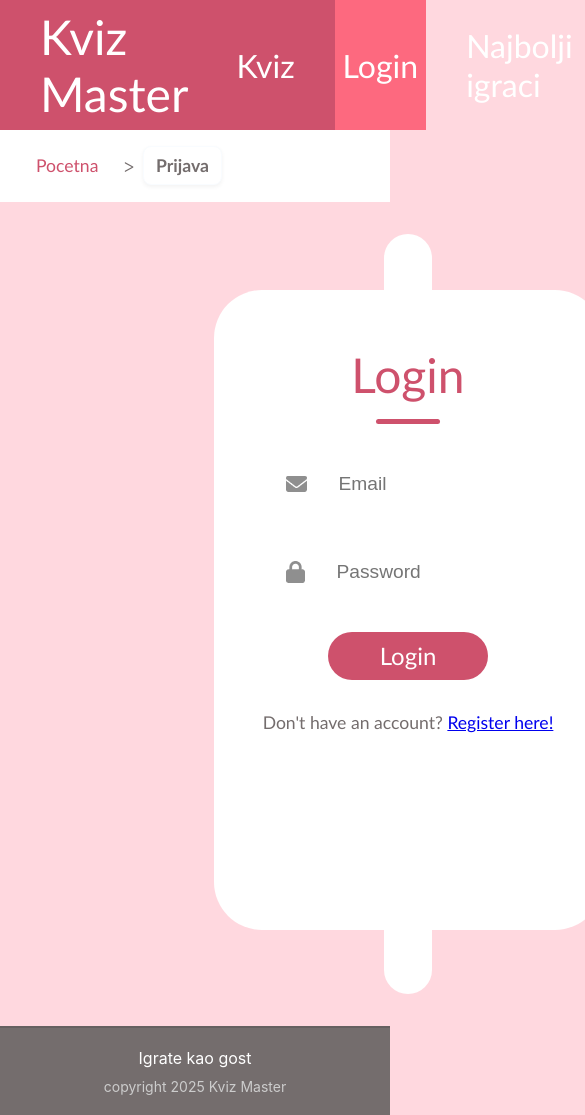
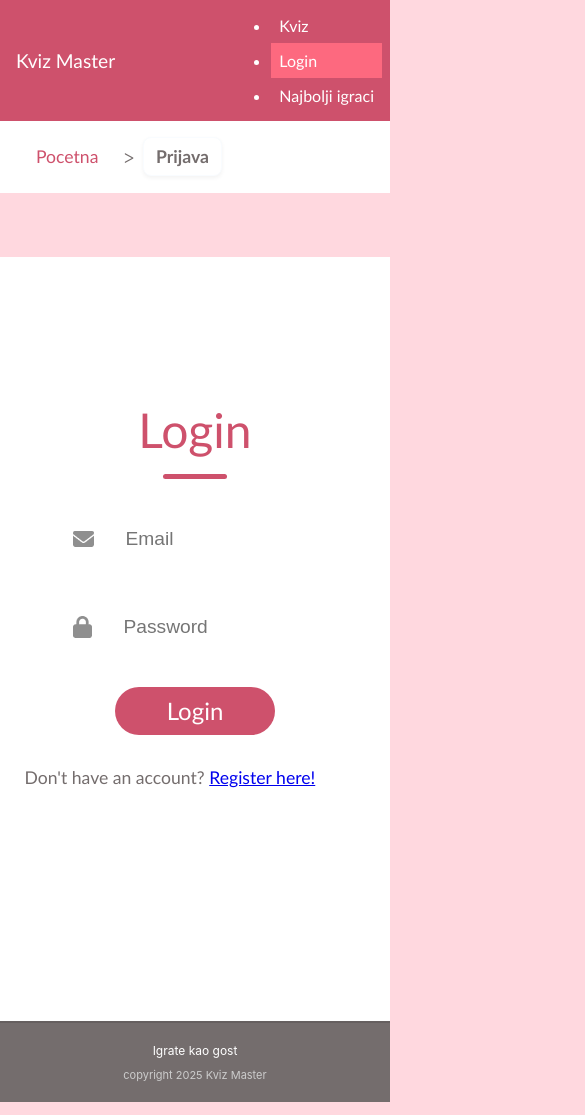
Before and after one commit to elab-development/internet-tehnologije-2024-projekat-appigricazaucenjewebtehn, a React (Create React App) app in the folder frontend-react/react-game/: page /login in a window 390 px wide. Shown: the whole page, 585 px wide, since content can reach past the window. Built offline with nearby package versions, Linux system fonts and the light colour scheme.

Commit message:
update global styles

```diff
--- a/frontend-react/react-game/src/styles.css
+++ b/frontend-react/react-game/src/styles.css
@@ -1,40 +1,38 @@
-*{
+* {
   box-sizing: border-box;
   margin: 0;
   padding: 0;
 }
 
-body{
+body {
   margin: 0;
   background-color: rgb(255, 216, 223);
 }
 
-.container{
-    margin: 2rem;
-    margin-left: 24rem;
-    margin-right: 24rem;
-    border-radius: 3rem;
-    text-align: center;
-    min-height: 40rem;
+.container {
+  min-height: calc(100vh - 200px);
 }
 
-.site-title{
+.site-title {
   font-size: 3rem;
+  white-space: nowrap;
 }
 
-.nav{
+.nav {
   background-color: rgb(206, 81, 108);
   color: white;
   display: flex;
   justify-content: space-between;
-    align-items: stretch;
+  align-items: center;
   position: sticky;
+  top: 0;
+  z-index: 1000;
   gap: 2rem;
   padding: 0 2rem;
-    font-family: 'Gill Sans', 'Gill Sans MT', Calibri, 'Trebuchet MS', sans-serif;
+  font-family: "Gill Sans", "Gill Sans MT", Calibri, "Trebuchet MS", sans-serif;
 }
 
-.nav ul{
+.nav-menu {
   padding: 0;
   margin: 0;
   list-style: none;
@@ -43,21 +41,52 @@ body{
   font-size: 2rem;
 }
 
-.nav a{
+.nav a {
   color: inherit;
   text-decoration: none;
   height: 100%;
   display: flex;
   align-items: center;
-    padding: .5rem;
+  padding: 0.5rem;
 }
 
-.nav li.active{
-    background-color:rgb(253, 105, 127);
+.nav li.active {
+  background-color: rgb(253, 105, 127);
 }
 
-.nav li:hover{
-    background-color:rgb(255, 143, 158);
+.nav li:hover {
+  background-color: rgb(255, 143, 158);
+}
+
+.hamburger {
+  display: none;
+  flex-direction: column;
+  background: none;
+  border: none;
+  cursor: pointer;
+  padding: 0;
+  z-index: 1001;
+}
+
+.hamburger span {
+  width: 25px;
+  height: 3px;
+  background-color: white;
+  margin: 3px 0;
+  transition: all 0.3s ease;
+  border-radius: 3px;
+}
+
+.hamburger.active span:nth-child(1) {
+  transform: rotate(45deg) translate(8px, 8px);
+}
+
+.hamburger.active span:nth-child(2) {
+  opacity: 0;
+}
+
+.hamburger.active span:nth-child(3) {
+  transform: rotate(-45deg) translate(7px, -7px);
 }
 
 .footer {
@@ -90,6 +119,95 @@ body{
   margin: 0;
 }
 
-html, body, #root {
+html,
+body,
+#root {
   height: 100%;
 }
+
+@media (max-width: 768px) {
+  .site-title {
+    font-size: 1.5rem;
+  }
+
+  .nav {
+    padding: 0 1rem;
+    gap: 0;
+  }
+
+  .hamburger {
+    display: flex;
+  }
+
+  .nav-menu {
+    position: fixed;
+    left: -100%;
+    top: 64px;
+    flex-direction: column;
+    background-color: rgb(206, 81, 108);
+    width: 100%;
+    text-align: center;
+    transition: left 0.3s ease;
+    box-shadow: 0 4px 6px rgba(0, 0, 0, 0.1);
+    gap: 0;
+    font-size: 1.5rem;
+    padding: 1rem 0;
+  }
+
+  .nav-menu.active {
+    left: 0;
+  }
+
+  .nav-menu li {
+    width: 100%;
+    padding: 0.8rem 0;
+  }
+
+  .nav-menu a {
+    width: 100%;
+    padding: 1rem;
+  }
+
+  .footer-text {
+    font-size: 14px;
+  }
+
+  .footer-copyright {
+    font-size: 12px;
+  }
+}
+
+@media (max-width: 480px) {
+  .site-title {
+    font-size: 1.2rem;
+  }
+
+  .nav {
+    padding: 0.5rem;
+  }
+
+  .nav-menu {
+    top: 50px;
+    font-size: 1.2rem;
+  }
+
+  .nav-menu li {
+    padding: 0.6rem 0;
+  }
+
+  .nav-menu a {
+    padding: 0.8rem;
+  }
+
+  .footer-content {
+    padding: 0 10px;
+  }
+
+  .footer-text {
+    font-size: 12px;
+  }
+
+  .footer-copyright {
+    font-size: 11px;
+  }
+}
```
Lines whose indentation alone changed are shown as unchanged.
